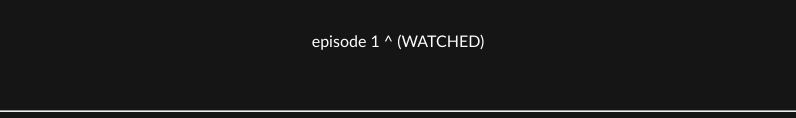
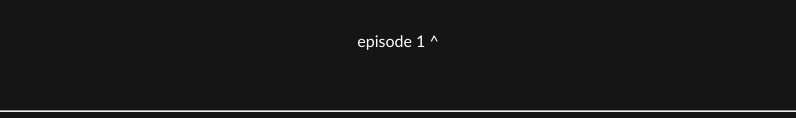
Before and after one commit to Xviq/portfolio, a plain HTML site: page squidgame.html in a window 1280 px wide. Shown: the part 401-519 px from the top of the page, without its empty margins (242-1038 px from the left). Drawn offline with Linux system fonts and the light colour scheme.

Commit message:
Update squidgame.html

```diff
--- a/squidgame.html
+++ b/squidgame.html
@@ -24,7 +24,7 @@
       <div class="col-md-12" style="display:flex; justify-content:center">
    <iframe style = "float:left;margin:5px 25px 0 0;margin-bottom:20px;  width:733px; height:390px;" src="https://kissasian.watch/p.php?server=https://embedupdate.com/squid-games-2021-episode-1/?all" frameborder="0" </iframe>
 <br><br>
-<p style="font-family:'Trebuchet MS'">episode 1 ^ (WATCHED)</p>
+<p style="font-family:'Trebuchet MS'">episode 1 ^</p>
 <br><br>
 <hr style="width:100%;text-align:left;margin-left:0">
 <head>
```
